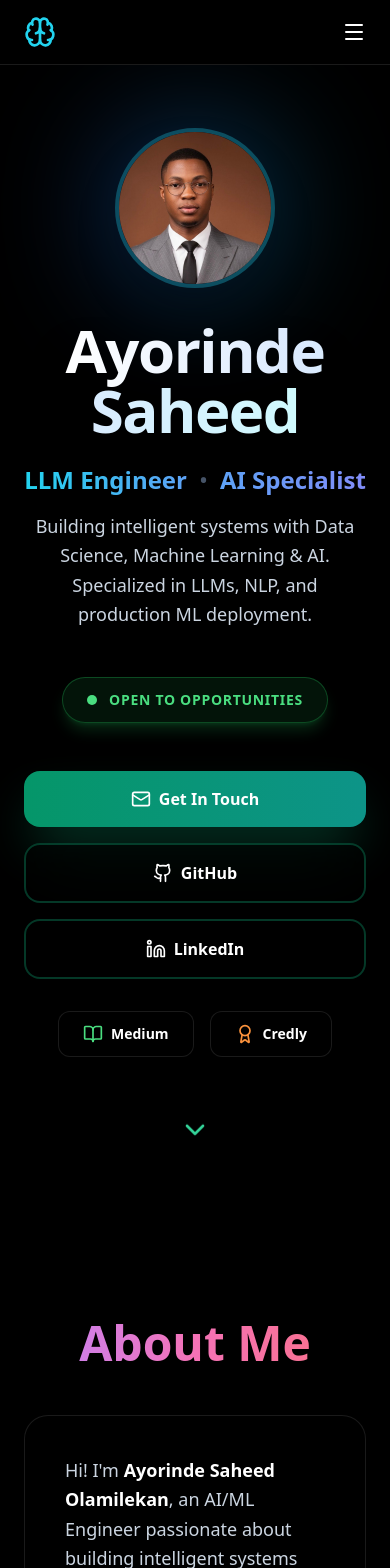
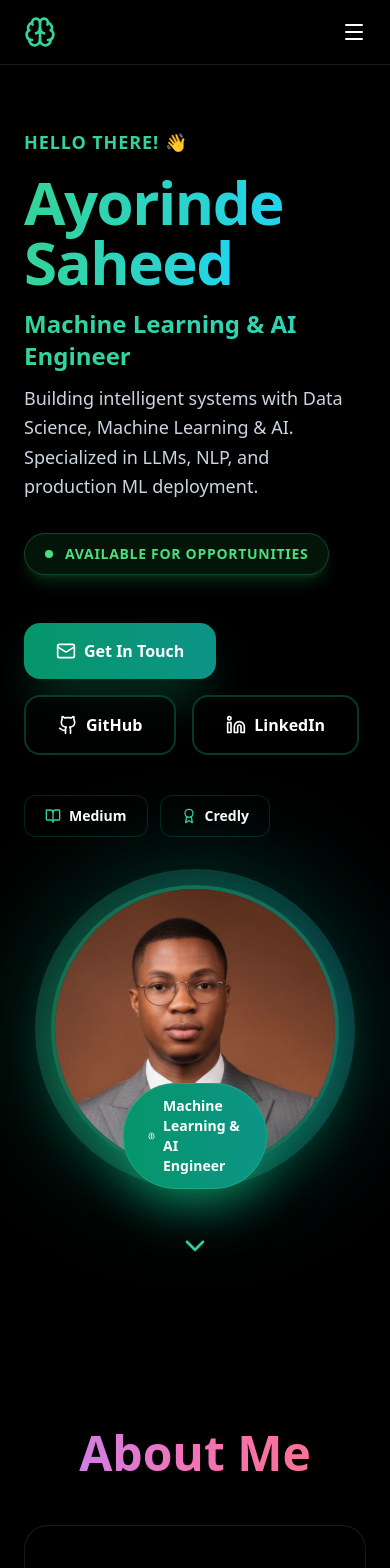
Before and after one commit to Ayomide513/portfolio, a React (Create React App) app: page / in a window 390 px wide. Shown: the top 1568 px of the page. Built offline with nearby package versions, Linux system fonts and the light colour scheme.

Commit message:
Update new

```diff
--- a/src/App.js
+++ b/src/App.js
@@ -234,18 +234,18 @@ export default function AIMLPortfolio() {
 
         <div className="md:hidden fixed top-0 left-0 right-0 z-50 bg-black/90 backdrop-blur-2xl border-b border-white/10">
           <div className="flex items-center justify-between px-6 py-4">
-            <Brain className="w-8 h-8 text-cyan-400" />
+            <Brain className="w-8 h-8 text-emerald-400" />
             <button onClick={() => setMobileMenuOpen(!mobileMenuOpen)} className="text-white focus:outline-none">
               {mobileMenuOpen ? <X className="w-6 h-6" /> : <Menu className="w-6 h-6" />}
             </button>
           </div>
           {mobileMenuOpen && (
             <div className="px-6 pb-6 space-y-4 animate-fadeIn">
-              <button onClick={() => scrollToSection('home')} className="block w-full text-left text-slate-300 hover:text-blue-400 py-2 focus:outline-none">Home</button>
-              <button onClick={() => scrollToSection('about')} className="block w-full text-left text-slate-300 hover:text-blue-400 py-2 focus:outline-none">About</button>
-              <button onClick={() => scrollToSection('expertise')} className="block w-full text-left text-slate-300 hover:text-blue-400 py-2 focus:outline-none">Expertise</button>
-              <button onClick={() => scrollToSection('projects')} className="block w-full text-left text-slate-300 hover:text-blue-400 py-2 focus:outline-none">Projects</button>
-              <button onClick={() => scrollToSection('content')} className="block w-full text-left text-slate-300 hover:text-blue-400 py-2 focus:outline-none">Content</button>
+              <button onClick={() => scrollToSection('home')} className="block w-full text-left text-slate-300 hover:text-emerald-400 py-2 focus:outline-none">Home</button>
+              <button onClick={() => scrollToSection('about')} className="block w-full text-left text-slate-300 hover:text-emerald-400 py-2 focus:outline-none">About</button>
+              <button onClick={() => scrollToSection('expertise')} className="block w-full text-left text-slate-300 hover:text-emerald-400 py-2 focus:outline-none">Expertise</button>
+              <button onClick={() => scrollToSection('projects')} className="block w-full text-left text-slate-300 hover:text-emerald-400 py-2 focus:outline-none">Projects</button>
+              <button onClick={() => scrollToSection('content')} className="block w-full text-left text-slate-300 hover:text-emerald-400 py-2 focus:outline-none">Content</button>
               <button onClick={() => scrollToSection('contact')} className="block w-full text-center bg-gradient-to-r from-emerald-600 to-teal-600 text-white px-6 py-3 rounded-xl font-bold focus:outline-none focus:ring-2 focus:ring-emerald-400/50">
                 Contact
               </button>
@@ -254,48 +254,46 @@ export default function AIMLPortfolio() {
         </div>
 
         <section id="home" className="min-h-screen flex items-center justify-center px-6 pt-32 pb-20">
-          <div className="max-w-6xl mx-auto text-center">
-            {/* Profile Picture with Glow Effect */}
-            <div className="mb-8 relative inline-block animate-fadeIn">
-              <div className="absolute inset-0 bg-gradient-to-r from-blue-600 to-cyan-600 rounded-full blur-3xl opacity-60 animate-pulse"></div>
-              <div className="relative w-40 h-40 mx-auto rounded-full overflow-hidden border-4 border-cyan-400/30 shadow-2xl">
-                <img
-                  src="/profile-photo.jpeg"
-                  alt="Ayorinde Saheed Olamilekan"
-                  className="w-full h-full object-cover"
-                />
+          <div className="max-w-7xl mx-auto w-full">
+            <div className="grid lg:grid-cols-2 gap-12 items-center">
+              {/* Left Side - Text Content */}
+              <div className="space-y-8 animate-slideUp">
+                <div className="space-y-4">
+                  <p className="text-emerald-400 font-bold text-lg tracking-wider">HELLO THERE! 👋</p>
+
+                  <h1 className="text-6xl md:text-7xl lg:text-8xl font-black tracking-tight">
+                    <span className="bg-gradient-to-r from-emerald-400 via-teal-400 to-cyan-400 bg-clip-text text-transparent">
+                      Ayorinde
+                    </span>
+                    <br />
+                    <span className="bg-gradient-to-r from-emerald-400 via-teal-400 to-cyan-400 bg-clip-text text-transparent">
+                      Saheed
+                    </span>
+                  </h1>
+
+                  <div className="space-y-3">
+                    <h2 className="text-2xl md:text-3xl font-bold bg-gradient-to-r from-emerald-400 to-teal-400 bg-clip-text text-transparent">
+                      Machine Learning & AI Engineer
+                    </h2>
+
+                    <p className="text-lg text-slate-300 leading-relaxed max-w-xl">
+                      Building intelligent systems with Data Science, Machine Learning & AI. Specialized in LLMs, NLP, and production ML deployment.
+                    </p>
                   </div>
                 </div>
 
-            <h1 className="text-6xl md:text-8xl lg:text-9xl font-black mb-6 tracking-tight animate-slideUp">
-              <span className="bg-gradient-to-r from-white via-blue-100 to-cyan-100 bg-clip-text text-transparent drop-shadow-2xl">
-                Ayorinde Saheed
-              </span>
-            </h1>
-
-            <div className="space-y-4 mb-12 animate-slideUp animation-delay-200">
-              <p className="text-2xl md:text-3xl font-light text-slate-200">
-                <span className="font-bold bg-gradient-to-r from-cyan-400 to-blue-400 bg-clip-text text-transparent">LLM Engineer</span>
-                <span className="mx-3 text-slate-600">•</span>
-                <span className="font-bold bg-gradient-to-r from-blue-400 to-indigo-400 bg-clip-text text-transparent">AI Specialist</span>
-              </p>
-              <p className="text-lg text-slate-300 max-w-3xl mx-auto leading-relaxed">
-                Building intelligent systems with Data Science, Machine Learning & AI. Specialized in LLMs, NLP, and production ML deployment.
-              </p>
+                <div className="inline-flex items-center gap-3 px-5 py-2.5 bg-green-500/10 border border-green-500/30 rounded-full backdrop-blur-xl shadow-lg shadow-green-500/20">
+                  <div className="relative">
+                    <div className="w-2 h-2 bg-green-400 rounded-full"></div>
+                    <div className="absolute inset-0 w-2 h-2 bg-green-400 rounded-full animate-ping"></div>
+                  </div>
+                  <span className="text-green-400 text-sm font-bold tracking-wider">AVAILABLE FOR OPPORTUNITIES</span>
                 </div>
 
-            <div className="inline-flex items-center gap-3 px-6 py-3 bg-green-500/10 border border-green-500/30 rounded-full backdrop-blur-xl mb-12 shadow-lg shadow-green-500/20 animate-slideUp animation-delay-400">
-              <div className="relative">
-                <div className="w-2.5 h-2.5 bg-green-400 rounded-full"></div>
-                <div className="absolute inset-0 w-2.5 h-2.5 bg-green-400 rounded-full animate-ping"></div>
-              </div>
-              <span className="text-green-400 text-sm font-bold tracking-wider">OPEN TO OPPORTUNITIES</span>
-            </div>
-
-            <div className="flex flex-wrap justify-center gap-4 mb-8 animate-slideUp animation-delay-600">
+                <div className="flex flex-wrap gap-4 pt-4">
                   <a
                     href="mailto:Ayorindeolamilekan2003@gmail.com"
-                className="w-full sm:w-auto group relative px-8 py-4 bg-gradient-to-r from-emerald-600 to-teal-600 rounded-2xl font-bold shadow-2xl shadow-emerald-500/40 hover:shadow-emerald-500/60 hover:scale-105 transition-all duration-300"
+                    className="group relative px-8 py-4 bg-gradient-to-r from-emerald-600 to-teal-600 rounded-2xl font-bold shadow-2xl shadow-emerald-500/40 hover:shadow-emerald-500/60 hover:scale-105 transition-all duration-300"
                   >
                     <div className="flex items-center justify-center gap-2">
                       <Mail className="w-5 h-5" />
@@ -307,7 +305,7 @@ export default function AIMLPortfolio() {
                     href="https://github.com/Ayomide513"
                     target="_blank"
                     rel="noopener noreferrer"
-                className="w-full sm:w-auto group px-8 py-4 bg-black/50 border-2 border-emerald-500/30 rounded-2xl font-bold hover:border-emerald-500/50 hover:bg-emerald-500/10 transition-all duration-300 backdrop-blur-xl hover:scale-105"
+                    className="group px-8 py-4 bg-black/50 border-2 border-emerald-500/30 rounded-2xl font-bold hover:border-emerald-500/50 hover:bg-emerald-500/10 transition-all duration-300 backdrop-blur-xl hover:scale-105"
                   >
                     <div className="flex items-center justify-center gap-2">
                       <Github className="w-5 h-5" />
@@ -319,7 +317,7 @@ export default function AIMLPortfolio() {
                     href="https://www.linkedin.com/in/saheedayorinde"
                     target="_blank"
                     rel="noopener noreferrer"
-                className="w-full sm:w-auto group px-8 py-4 bg-black/50 border-2 border-emerald-500/30 rounded-2xl font-bold hover:border-emerald-500/50 hover:bg-emerald-500/10 transition-all duration-300 backdrop-blur-xl hover:scale-105"
+                    className="group px-8 py-4 bg-black/50 border-2 border-emerald-500/30 rounded-2xl font-bold hover:border-emerald-500/50 hover:bg-emerald-500/10 transition-all duration-300 backdrop-blur-xl hover:scale-105"
                   >
                     <div className="flex items-center justify-center gap-2">
                       <Linkedin className="w-5 h-5" />
@@ -328,16 +326,16 @@ export default function AIMLPortfolio() {
                   </a>
                 </div>
 
-            <div className="flex flex-wrap justify-center gap-4 animate-slideUp animation-delay-800">
+                <div className="flex flex-wrap gap-3 pt-2">
                   <a
                     href="https://medium.com/@ayorindeolamilekan2003"
                     target="_blank"
                     rel="noopener noreferrer"
-                className="group px-6 py-3 bg-black/50 border border-white/10 rounded-xl font-semibold hover:border-green-500/50 hover:bg-black/70 transition-all duration-300 backdrop-blur-xl hover:scale-105"
+                    className="group px-5 py-2.5 bg-black/50 border border-emerald-500/20 rounded-xl font-semibold text-sm hover:border-emerald-500/50 hover:bg-emerald-500/10 transition-all duration-300 backdrop-blur-xl hover:scale-105"
                   >
                     <div className="flex items-center gap-2">
-                  <BookOpen className="w-5 h-5 text-green-400" />
-                  <span className="text-sm">Medium</span>
+                      <BookOpen className="w-4 h-4 text-emerald-400" />
+                      <span>Medium</span>
                     </div>
                   </a>
 
@@ -345,21 +343,52 @@ export default function AIMLPortfolio() {
                     href="https://www.credly.com/users/ayorinde-saheed-olamilekan"
                     target="_blank"
                     rel="noopener noreferrer"
-                className="group px-6 py-3 bg-black/50 border border-white/10 rounded-xl font-semibold hover:border-orange-500/50 hover:bg-black/70 transition-all duration-300 backdrop-blur-xl hover:scale-105"
+                    className="group px-5 py-2.5 bg-black/50 border border-emerald-500/20 rounded-xl font-semibold text-sm hover:border-emerald-500/50 hover:bg-emerald-500/10 transition-all duration-300 backdrop-blur-xl hover:scale-105"
                   >
                     <div className="flex items-center gap-2">
-                  <Award className="w-5 h-5 text-orange-400" />
-                  <span className="text-sm">Credly</span>
+                      <Award className="w-4 h-4 text-emerald-400" />
+                      <span>Credly</span>
                     </div>
                   </a>
                 </div>
+              </div>
 
+              {/* Right Side - Profile Photo */}
+              <div className="flex items-center justify-center lg:justify-end animate-slideUp animation-delay-400">
+                <div className="relative group">
+                  {/* Glowing ring effect */}
+                  <div className="absolute inset-0 bg-gradient-to-r from-emerald-600 to-teal-600 rounded-full blur-3xl opacity-40 group-hover:opacity-60 transition-opacity animate-pulse"></div>
+                  <div className="absolute -inset-4 bg-gradient-to-r from-emerald-400 via-teal-400 to-cyan-400 rounded-full opacity-20 animate-spin-slow" style={{animation: 'spin 8s linear infinite'}}></div>
+
+                  {/* Photo container */}
+                  <div className="relative w-72 h-72 md:w-96 md:h-96 lg:w-[450px] lg:h-[450px] rounded-full overflow-hidden border-4 border-emerald-400/30 shadow-2xl shadow-emerald-500/50 group-hover:scale-105 transition-transform duration-500">
+                    <img
+                      src="/profile-photo.jpeg"
+                      alt="Ayorinde Saheed Olamilekan"
+                      className="w-full h-full object-cover"
+                    />
+                  </div>
+
+                  {/* Floating AI badge */}
+                  <div className="absolute -bottom-4 left-1/2 -translate-x-1/2 px-6 py-3 bg-gradient-to-r from-emerald-600 to-teal-600 rounded-full shadow-2xl shadow-emerald-500/50 backdrop-blur-xl border border-emerald-400/30">
+                    <div className="flex items-center gap-2">
+                      <Brain className="w-5 h-5 text-white" />
+                      <span className="text-white font-bold text-sm">Machine Learning & AI Engineer</span>
+                    </div>
+                  </div>
+                </div>
+              </div>
+            </div>
+
+            {/* Scroll indicator */}
+            <div className="flex justify-center mt-16">
               <button
-              onClick={() => scrollToSection('expertise')}
-              className="mt-16 animate-bounce focus:outline-none"
+                onClick={() => scrollToSection('about')}
+                className="animate-bounce focus:outline-none"
               >
                 <ChevronDown className="w-8 h-8 text-emerald-400" />
               </button>
+            </div>
           </div>
         </section>
 
@@ -387,7 +416,6 @@ export default function AIMLPortfolio() {
 
                 <div className="pt-6 border-t border-white/10">
                   <p className="text-slate-400 text-base">
-                    📍 <span className="text-white font-semibold">Based in:</span> Ibadan, Nigeria<br/>
                     💼 <span className="text-white font-semibold">Open to:</span> Remote opportunities, Contract work, Full-time positions<br/>
                     🎯 <span className="text-white font-semibold">Interested in:</span> LLM Engineering, AI Research, ML Deployment, NLP Applications
                   </p>
@@ -753,7 +781,7 @@ export default function AIMLPortfolio() {
           <div className="max-w-7xl mx-auto">
             <div className="flex flex-col md:flex-row items-center justify-between gap-6">
               <p className="text-slate-500 text-sm font-mono text-center md:text-left">
-                © 2026 Ayorinde Saheed • Built with React & Tailwind CSS
+                © 2026 Ayorinde Saheed • Machine Learning & AI Engineer
               </p>
               <div className="flex items-center gap-4">
                 <a href="https://github.com/Ayomide513" target="_blank" rel="noopener noreferrer" className="text-slate-500 hover:text-emerald-400 transition-colors">
@@ -765,7 +793,7 @@ export default function AIMLPortfolio() {
                 <a href="https://medium.com/@ayorindeolamilekan2003" target="_blank" rel="noopener noreferrer" className="text-slate-500 hover:text-emerald-400 transition-colors">
                   <BookOpen className="w-5 h-5" />
                 </a>
-                <a href="https://www.credly.com/users/ayorinde-saheed-olamilekan" target="_blank" rel="noopener noreferrer" className="text-slate-500 hover:text-emerald-400 transition-colors">
+                <a href="https://www.credly.com/users/saheed-ayorinde" target="_blank" rel="noopener noreferrer" className="text-slate-500 hover:text-emerald-400 transition-colors">
                   <Award className="w-5 h-5" />
                 </a>
               </div>
@@ -793,30 +821,6 @@ export default function AIMLPortfolio() {
           25% { transform: translate(20px, -50px) scale(1.1); }
           50% { transform: translate(-20px, 20px) scale(0.9); }
           75% { transform: translate(50px, 50px) scale(1.05); }
-        }
-        @keyframes meshFloat {
-          0%, 100% {
-            transform: translate(0, 0) scale(1);
-            opacity: 0.3;
-          }
-          33% {
-            transform: translate(30px, -30px) scale(1.1);
-            opacity: 0.4;
-          }
-          66% {
-            transform: translate(-30px, 30px) scale(0.95);
-            opacity: 0.35;
-          }
-        }
-        @keyframes particleFloat {
-          0%, 100% {
-            transform: translate(0, 0);
-            opacity: 0.4;
-          }
-          50% {
-            transform: translate(20px, -40px);
-            opacity: 0.6;
-          }
         }
         .animate-float {
           animation: float 20s ease-in-out infinite;
```
Lines whose indentation alone changed are shown as unchanged.
